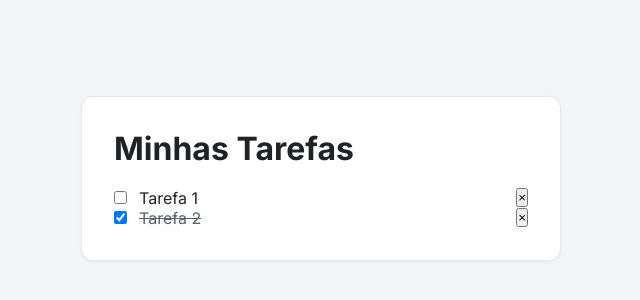
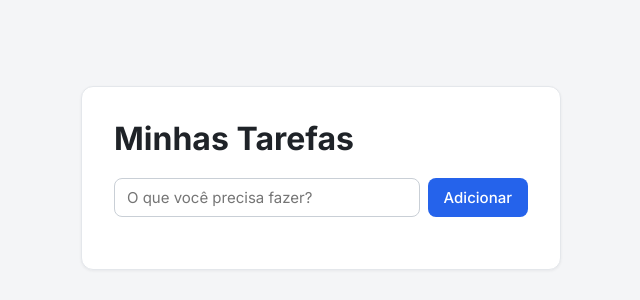
Before and after one commit to leonardochiaralo/desafio-fullstack, a Vue app in the folder frontend/: page / in a window 1280 px wide. Shown: the part 222-522 px from the top of the page, without its empty margins (319-959 px from the left). Built offline with nearby package versions, Linux system fonts and the light colour scheme.

Commit message:
feat: add TodoForm to create tasks

```diff
--- a/frontend/src/App.vue
+++ b/frontend/src/App.vue
@@ -2,11 +2,9 @@
 import { ref } from 'vue'
 import type { Task } from './types/task'
 import TodoItem from './components/TodoItem.vue'
+import TodoForm from './components/TodoForm.vue'
 
-const tasks = ref<Task[]>([
-  { id: '1', title: 'Tarefa 1', done: false },
-  { id: '2', title: 'Tarefa 2', done: true },
-])
+const tasks = ref<Task[]>([])
 
 const toggleTask = (id: string) => {
   const task = tasks.value.find((task) => task.id === id)
@@ -18,11 +16,20 @@ const toggleTask = (id: string) => {
 const removeTask = (id: string) => {
   tasks.value = tasks.value.filter((task) => task.id !== id)
 }
+
+const addTask = (title: string) => {
+  tasks.value.push({
+    id: crypto.randomUUID(),
+    title,
+    done: false,
+  })
+}
 </script>
 
 <template>
   <main>
     <h1>Minhas Tarefas</h1>
+    <TodoForm @add="addTask" />
     <ul>
       <TodoItem
         v-for="task in tasks"
--- /dev/null
+++ b/frontend/src/components/TodoForm.vue
@@ -0,0 +1,73 @@
+<script setup lang="ts">
+import { ref } from 'vue'
+
+const newTaskTitle = ref('')
+
+const emit = defineEmits<{
+  add: [title: string]
+}>()
+
+const handleSubmit = () => {
+  const title = newTaskTitle.value.trim()
+  if (!title) return
+  emit('add', title)
+  newTaskTitle.value = ''
+}
+</script>
+
+<template>
+  <form @submit.prevent="handleSubmit">
+    <input
+      type="text"
+      v-model="newTaskTitle"
+      placeholder="O que você precisa fazer?"
+      aria-label="Nova tarefa"
+    />
+    <button type="submit">Adicionar</button>
+  </form>
+</template>
+
+<style scoped>
+form {
+  display: flex;
+  gap: 8px;
+
+  input {
+    flex: 1;
+    min-width: 0;
+    padding: 8px 12px;
+    border: 1px solid var(--border-color);
+    border-radius: 8px;
+    font-size: 15px;
+    font-weight: 400;
+    font-family: inherit;
+
+    &:focus {
+      outline: none;
+      border-color: var(--primary-color);
+      box-shadow: 0 0 0 2px rgba(37, 99, 235, 0.2);
+    }
+  }
+
+  button {
+    padding: 10px 16px;
+    background-color: var(--primary-color);
+    color: #ffffff;
+    border: none;
+    border-radius: 8px;
+    font-size: 15px;
+    font-weight: 500;
+    font-family: inherit;
+    cursor: pointer;
+
+    &:hover {
+      background-color: var(--primary-color-hover);
+    }
+
+    &:focus-visible {
+      outline: 2px solid var(--primary-color);
+      outline-offset: 2px;
+    }
+  }
+}
+</style>
```
